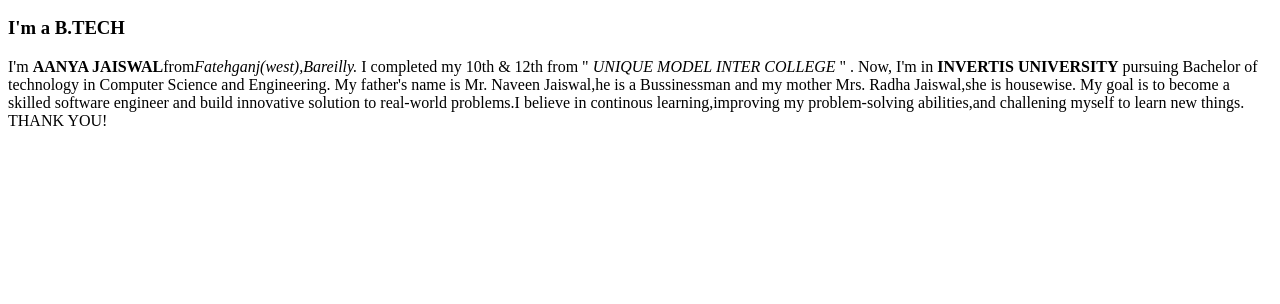
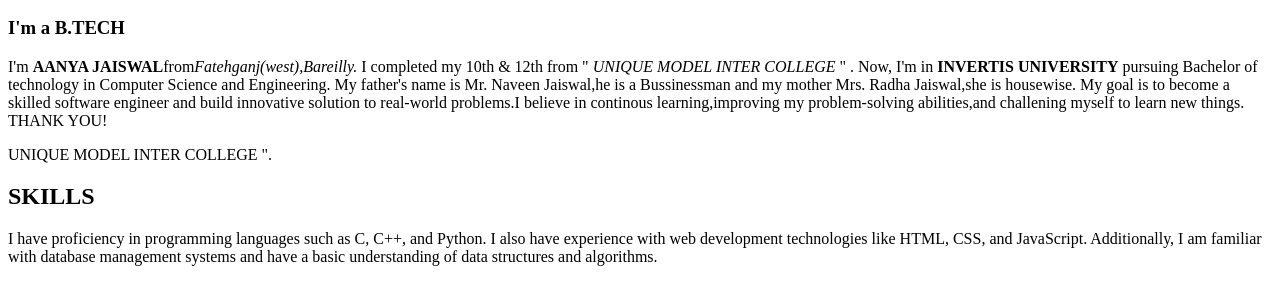
Before and after one commit to aanyajaiswal26/Assignment, a plain HTML site: page index.html in a window 1280 px wide. Shown: the part 110-414 px from the top of the page. Drawn offline with Linux system fonts and the light colour scheme.

Commit message:
task 2.3

```diff
--- a/index.html
+++ b/index.html
@@ -9,7 +9,6 @@
    <h1> INTRODUCTION </h1>
    <h2> My name is AANYA JAISWAL </h2>
    <h3> I'm a B.TECH </h3>
-</body>
 <p> I'm <b>AANYA JAISWAL</b>from<em>Fatehganj(west),Bareilly.</em>
 I completed my 10th & 12th from "<em> UNIQUE MODEL INTER COLLEGE </em>" .
 Now, I'm in <b>INVERTIS UNIVERSITY</b> pursuing Bachelor of technology in Computer Science and Engineering.
@@ -17,4 +16,16 @@ My father's name is Mr. Naveen Jaiswal,he is a Bussinessman and my mother Mrs. R
 My goal is to become a skilled software engineer and build innovative solution to real-world problems.I believe in continous learning,improving my problem-solving abilities,and challening myself to learn new things.
 THANK YOU!
 </p>
+<div id="EDUCATION"
+    class="box>
+    <h2> EDUCATION </h2>
+    <p> i have completed my 10th & 12th from "<em> UNIQUE MODEL INTER COLLEGE </em>".
+</div>
+
+<div id="skill"
+     class="box">
+     <h2> SKILLS </h2>
+     <p> I have proficiency in programming languages such as C, C++, and Python. I also have experience with web development technologies like HTML, CSS, and JavaScript. Additionally, I am familiar with database management systems and have a basic understanding of data structures and algorithms.</p>
+</div>
+</body>
 </html>
```
